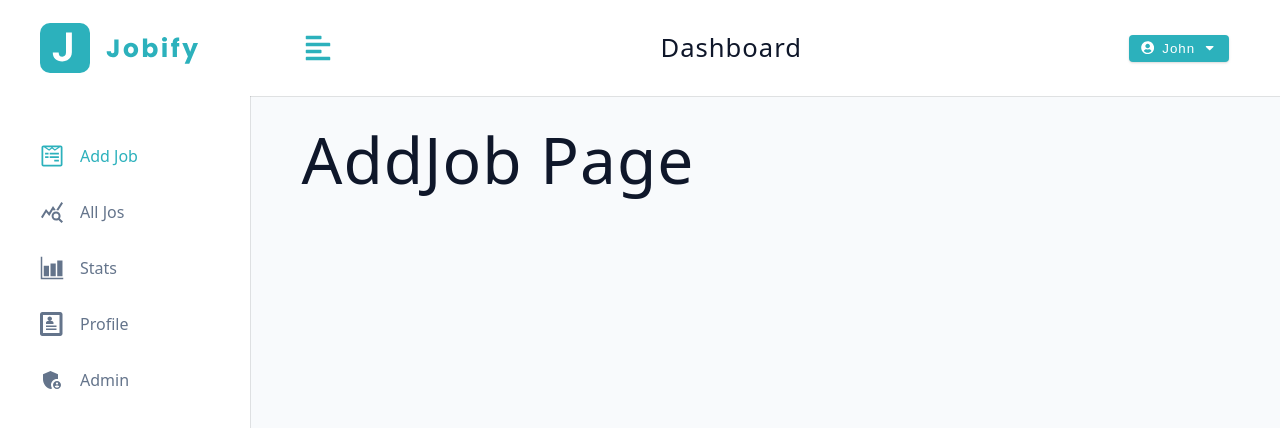
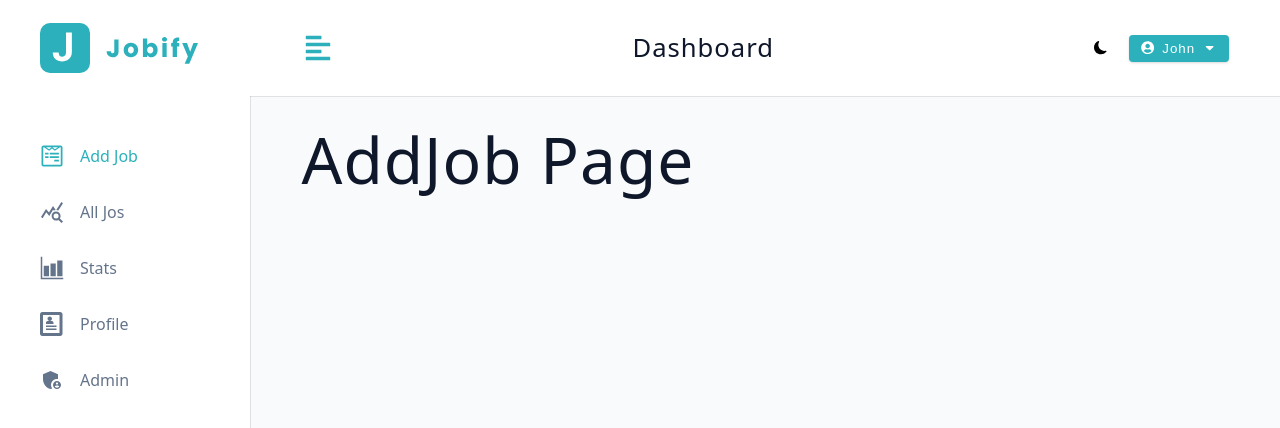
Before and after one commit to Mitrevichin/Jobify-, a React (Vite) app: page /dashboard in a window 1280 px wide. Shown: the top 428 px of the page. Built offline with nearby package versions, Linux system fonts and the light colour scheme.

Commit message:
Toggle theme functionaluty added

```diff
--- a/src/App.jsx
+++ b/src/App.jsx
@@ -12,6 +12,14 @@
   Profile,
   Admin,
 } from './pages';
+
+export const checkdefaultTheme = () => {
+  const isDarkTheme = localStorage.getItem('darkTheme') === 'true';
+  document.body.classList.toggle('dark-theme', isDarkTheme);
+  return isDarkTheme;
+};
+
+checkdefaultTheme();
 
 const router = createBrowserRouter([
   {
--- a/src/components/Navbar.jsx
+++ b/src/components/Navbar.jsx
@@ -3,6 +3,7 @@
 import Logo from './Logo';
 import { useDashboardContext } from '../pages/DashboardLayout';
 import LogoutContainer from './LogoutContainer';
+import ThemeContainer from './ThemeContainer';
 
 function Navbar() {
   const { toggleSidebar } = useDashboardContext();
@@ -20,6 +21,7 @@
         </div>
 
         <div className='btn-container'>
+          <ThemeContainer />
           <LogoutContainer />
         </div>
       </div>
--- /dev/null
+++ b/src/components/ThemeContainer.jsx
@@ -0,0 +1,19 @@
+import { BsFillSunFill, BsFillMoonFill } from 'react-icons/bs';
+import Wrapper from '../assets/wrappers/ThemeToggle';
+import { useDashboardContext } from '../pages/DashboardLayout';
+
+function ThemeContainer() {
+  const { isDarkTheme, toggleDarkTheme } = useDashboardContext();
+
+  return (
+    <Wrapper onClick={toggleDarkTheme}>
+      {isDarkTheme ? (
+        <BsFillSunFill className='toggle-icon' />
+      ) : (
+        <BsFillMoonFill />
+      )}
+    </Wrapper>
+  );
+}
+
+export default ThemeContainer;
--- a/src/pages/DashboardLayout.jsx
+++ b/src/pages/DashboardLayout.jsx
@@ -2,17 +2,24 @@
 import Wrapper from '../assets/wrappers/Dashboard';
 import { BigSidebar, Navbar, SmallSidebar } from '../components';
 import { createContext, useContext, useState } from 'react';
+import { checkdefaultTheme } from '../App';
 
 const DashboardContext = createContext();
 
 function DashboardLayout() {
   // temporary
   const user = { name: 'John' };
+
   const [showSidebar, setShowSideBar] = useState(false);
-  const [isDarkTheme, setIsDarkTheme] = useState(false);
+  const [isDarkTheme, setIsDarkTheme] = useState(checkdefaultTheme());
 
   function toggleDarkTheme() {
-    console.log('Toggled Dark Theme');
+    // Using this way because this variable is gonna be used several times
+    const newDarkTheme = !isDarkTheme;
+    setIsDarkTheme(newDarkTheme);
+
+    document.body.classList.toggle('dark-theme', newDarkTheme);
+    localStorage.setItem('darkTheme', newDarkTheme);
   }
 
   function toggleSidebar() {
```
